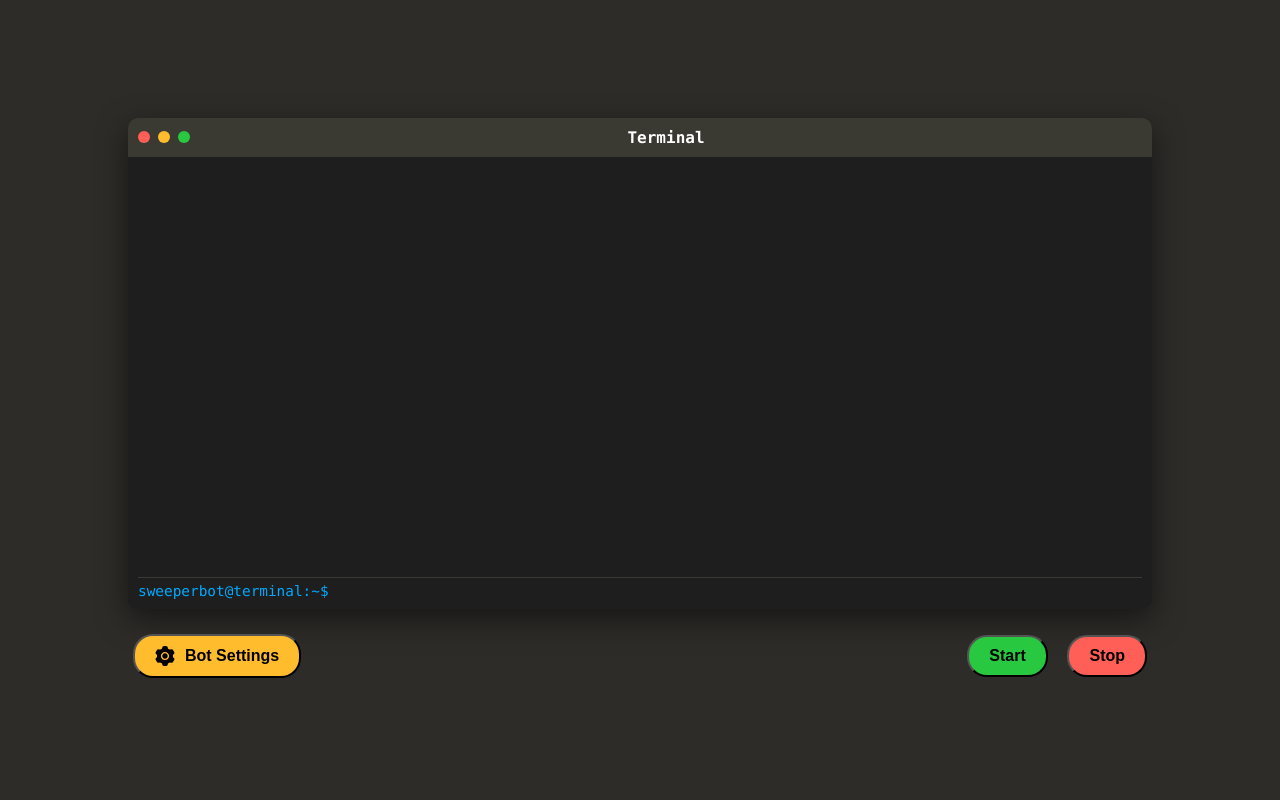
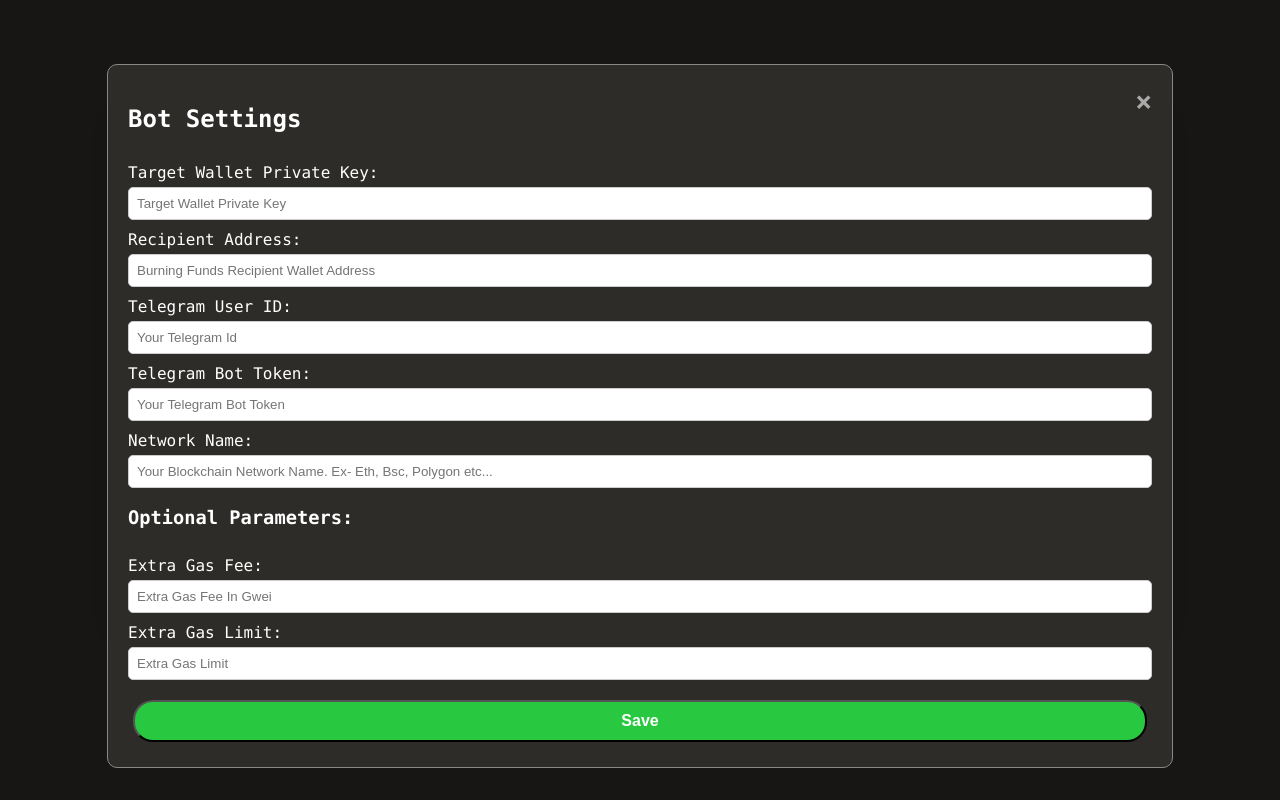
Before and after one commit to mahatotarit/web_sweeper_bot, a plain HTML site: page index.html in a window 1280 px wide. Both pictures are taken after a click on the button "Bot Settings". Drawn offline with Linux system fonts and the light colour scheme.

Commit message:
20% completed

```diff
--- a/assets/css/index.css
+++ b/assets/css/index.css
@@ -9,6 +9,33 @@
     justify-content: center;
     height: 100vh;
     margin: 0;
+}
+
+body::-webkit-scrollbar,
+.terminal-output::-webkit-scrollbar,
+#settings-modal::-webkit-scrollbar {
+    width: 12px;
+}
+
+body::-webkit-scrollbar-track ,
+.terminal-output::-webkit-scrollbar-track,
+#settings-modal::-webkit-scrollbar-track {
+    background: #1e1e1e;
+    border-radius: 5px;
+}
+
+body::-webkit-scrollbar-thumb ,
+.terminal-output::-webkit-scrollbar-thumb,
+#settings-modal::-webkit-scrollbar-thumb{
+    background-color: #888;
+    border-radius: 10px;
+    border: 2px solid #1e1e1e;
+}
+
+body::-webkit-scrollbar-thumb:hover,
+.terminal-output::-webkit-scrollbar-thumb:hover,
+#settings-modal::-webkit-scrollbar-thumb:hover{
+    background-color: #555;
 }
 
 .terminal-container {
@@ -94,6 +121,7 @@
     font-family: inherit;
     font-size: inherit;
     outline: none;
+    padding-top: 5px;
 }
 
 .buttons-container {
@@ -151,22 +179,64 @@
     height: 20px;
 }
 
-
-.terminal-output::-webkit-scrollbar {
-    width: 12px;
+/* Modal styles */
+.modal {
+    display: none;
+    position: fixed;
+    z-index: 1;
+    left: 0;
+    top: 0;
+    width: 100%;
+    height: 100%;
+    overflow: auto;
+    background-color: rgba(0, 0, 0, 0.5);
 }
 
-.terminal-output::-webkit-scrollbar-track {
-    background: #1e1e1e;
-    border-radius: 5px;
+.modal-content {
+    background-color: var(--body_bg);
+    margin: 5% auto;
+    padding: 20px;
+    border: 1px solid #888;
+    width: 80%;
+    border-radius: 10px;
+    color: var(--white);
 }
 
-.terminal-output::-webkit-scrollbar-thumb {
-    background-color: #888;
-    border-radius: 10px;
-    border: 2px solid #1e1e1e;
+.close-btn {
+    color: #aaa;
+    float: right;
+    font-size: 28px;
+    font-weight: bold;
 }
 
-.terminal-output::-webkit-scrollbar-thumb:hover {
-    background-color: #555;
+.close-btn:hover,
+.close-btn:focus {
+    color: #000;
+    text-decoration: none;
+    cursor: pointer;
 }
+
+#settings-form {
+    display: flex;
+    flex-direction: column;
+}
+
+#settings-form label {
+    margin-top: 10px;
+}
+
+#settings-form input {
+    margin-top: 5px;
+    padding: 8px;
+    border-radius: 5px;
+    border: 1px solid #ccc;
+}
+
+.save-btn {
+    background-color: var(--start_btn_bg);
+    margin-top: 20px;
+}
+
+.save-btn:hover {
+    background-color: var(--start_btn_hover_bg);
+}
--- a/assets/js/terminal.js
+++ b/assets/js/terminal.js
@@ -10,7 +10,7 @@
     commondEnter(event);
   });
 
-  function commondEnter(event){
+  function commondEnter(event) {
     if (event.key === 'Enter') {
       const command = inputElement.value.trim();
 
@@ -26,11 +26,11 @@
       }
 
       inputElement.value = '';
-      handleCommand(command,false);
+      handleCommand(command, false);
     }
   }
 
-  function handleCommand(command,commond_check) {
+  function handleCommand(command, commond_check) {
     let output;
     switch (command.trim()) {
       case 'help':
@@ -53,9 +53,9 @@
     }
 
     if (commond_check) {
-      if(terminal_first_time_start){
+      if (terminal_first_time_start) {
         outputElement.innerHTML = `<div><span class="prompt">${terminal_name}</span> ${command}</div>`;
-      }else{
+      } else {
         outputElement.innerHTML += `<div><span class="prompt">${terminal_name}</span> ${command}</div>`;
       }
       terminal_first_time_start = false;
@@ -66,11 +66,39 @@
   }
 
   document.getElementById('start-btn').addEventListener('click', function () {
-    handleCommand('start',true);
+    handleCommand('start', true);
   });
 
   document.getElementById('stop-btn').addEventListener('click', function () {
-    handleCommand('stop',true);
+    handleCommand('stop', true);
+  });
+
+  // =========================== modal ==========================
+  const modal = document.getElementById('settings-modal');
+  const settingsBtn = document.getElementById('settings-btn');
+  const closeModal = document.getElementById('close-modal');
+  const saveBtn = document.getElementById('save-btn');
+
+  settingsBtn.addEventListener('click', function () {
+    modal.style.display = 'block';
+  });
+
+  closeModal.addEventListener('click', function () {
+    modal.style.display = 'none';
+  });
+
+  window.addEventListener('click', function (event) {
+    if (event.target == modal) {
+      modal.style.display = 'none';
+    }
+  });
+
+  saveBtn.addEventListener('click', function () {
+    const formData = new FormData(document.getElementById('settings-form'));
+    const settingsData = {};
+    formData.forEach((value, key) => {settingsData[key] = value;});
+    console.log('Settings Saved:', settingsData);
+    modal.style.display = 'none';
   });
 
 });
--- a/index.html
+++ b/index.html
@@ -34,6 +34,43 @@
             <button class="btn" id="stop-btn">Stop</button>
         </div>
     </div>
+
+    <!-- Modal -->
+    <div id="settings-modal" class="modal">
+        <div class="modal-content">
+            <span class="close-btn" id="close-modal">&times;</span>
+            <h2>Bot Settings</h2>
+            <form id="settings-form">
+                <label for="target_wallet_private_key">Target Wallet Private Key:</label>
+                <input type="text" id="target_wallet_private_key" placeholder="Target Wallet Private Key" name="target_wallet_private_key">
+
+                <label for="recipient_address">Recipient Address:</label>
+                <input type="text" id="recipient_address" placeholder="Burning Funds Recipient Wallet Address" name="recipient_address">
+
+                <label for="telegram_user_id">Telegram User ID:</label>
+                <input type="text" id="telegram_user_id" placeholder="Your Telegram Id" name="telegram_user_id">
+
+                <label for="telegram_bot_token">Telegram Bot Token:</label>
+                <input type="text" id="telegram_bot_token" placeholder="Your Telegram Bot Token" name="telegram_bot_token">
+
+                <label for="network_name">Network Name:</label>
+                <input type="text" id="network_name" placeholder="Your Blockchain Network Name. Ex- Eth, Bsc, Polygon etc..." name="network_name">
+
+                <h3>Optional Parameters:</h3>
+
+                <label for="extra_gas_fee">Extra Gas Fee:</label>
+                <input type="text" id="extra_gas_fee" placeholder="Extra Gas Fee In Gwei" name="extra_gas_fee">
+
+                <label for="gas_limit">Extra Gas Limit:</label>
+                <input type="text" id="gas_limit" placeholder="Extra Gas Limit" name="gas_limit">
+
+                <button type="button" class="btn save-btn" id="save-btn">Save</button>
+
+            </form>
+        </div>
+    </div>
+
+
 </body>
 </html>
 <script src="assets/js/terminal.js"></script>
```
